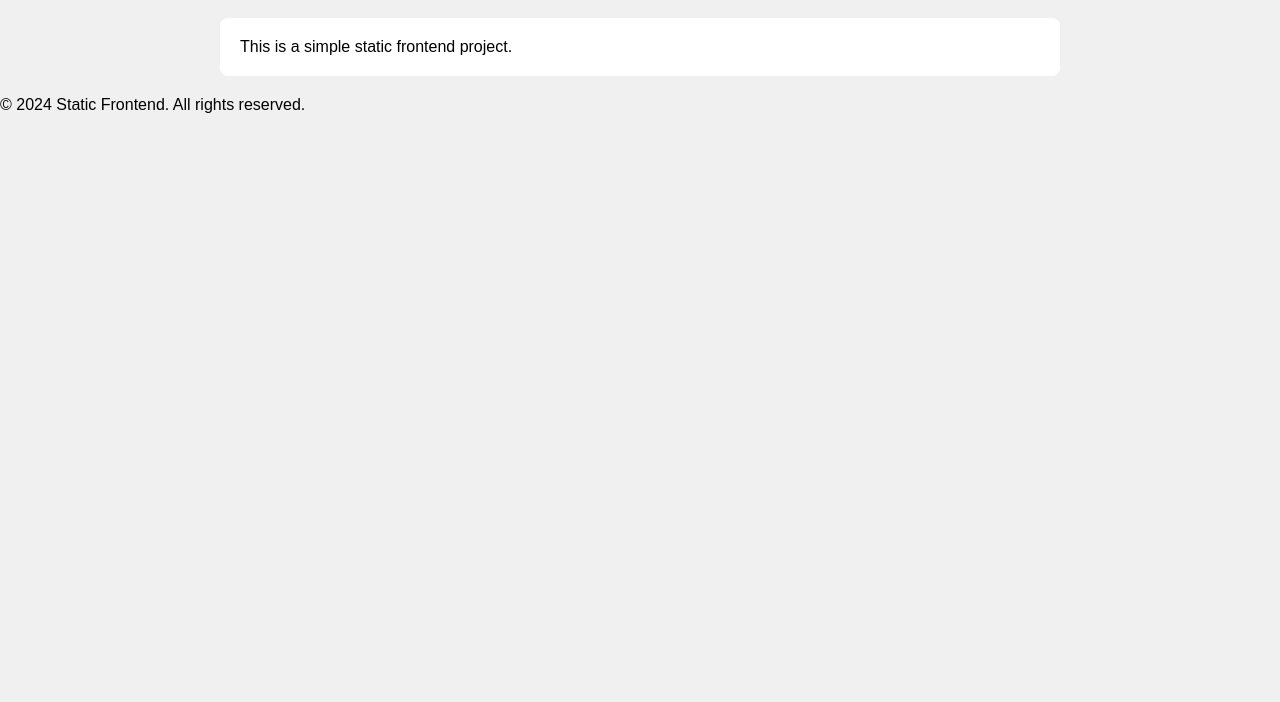
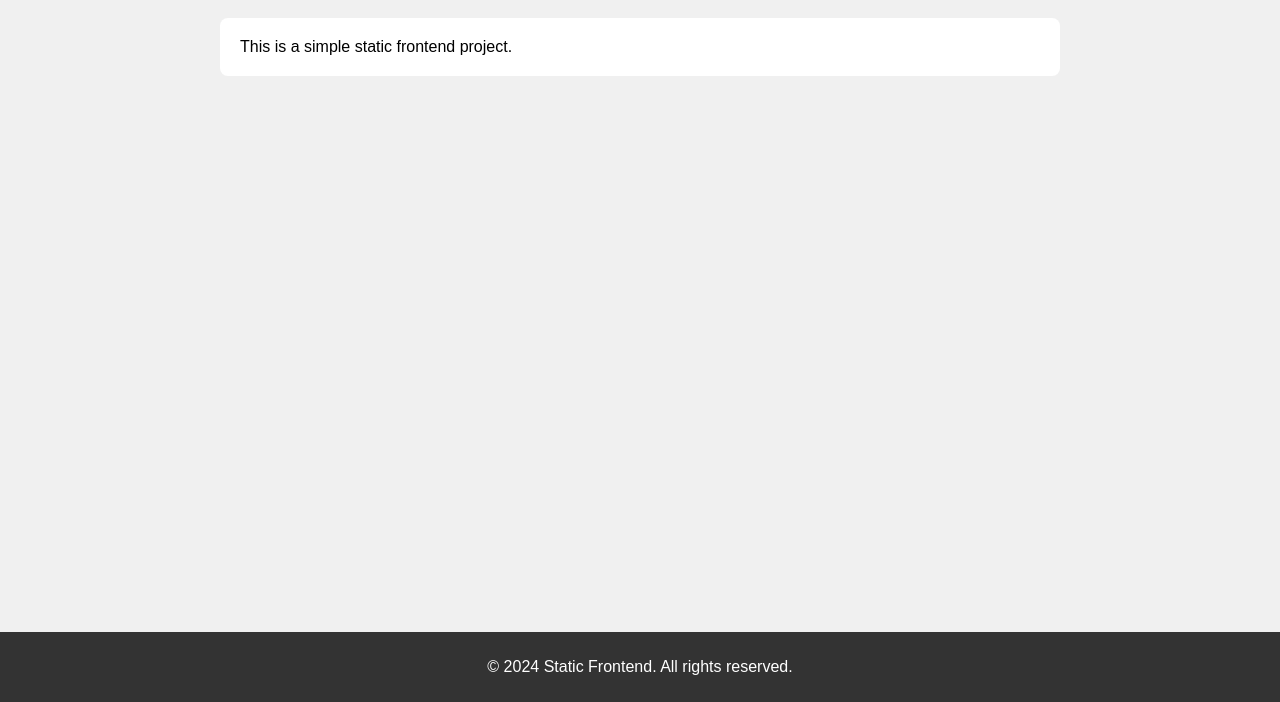
Before and after one commit to amirhosseinkho/Exp1, a website: page index.html in a window 1280 px wide. Shown: the part 98-800 px from the top of the page. Drawn offline with Linux system fonts and the light colour scheme.

Commit message:
Add footer CSS styling

```diff
--- a/styles.css
+++ b/styles.css
@@ -39,3 +39,12 @@ nav ul li a {
 nav ul li a:hover {
     text-decoration: underline;
 }
+footer {
+    text-align: center;
+    padding: 10px 0;
+    background-color: #333;
+    color: white;
+    position: absolute;
+    bottom: 0;
+    width: 100%;
+}
```
